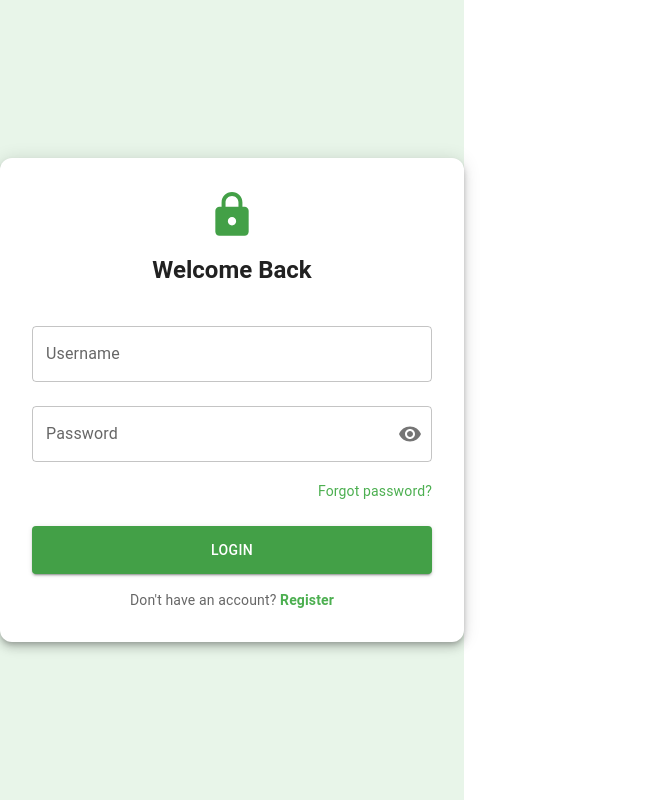
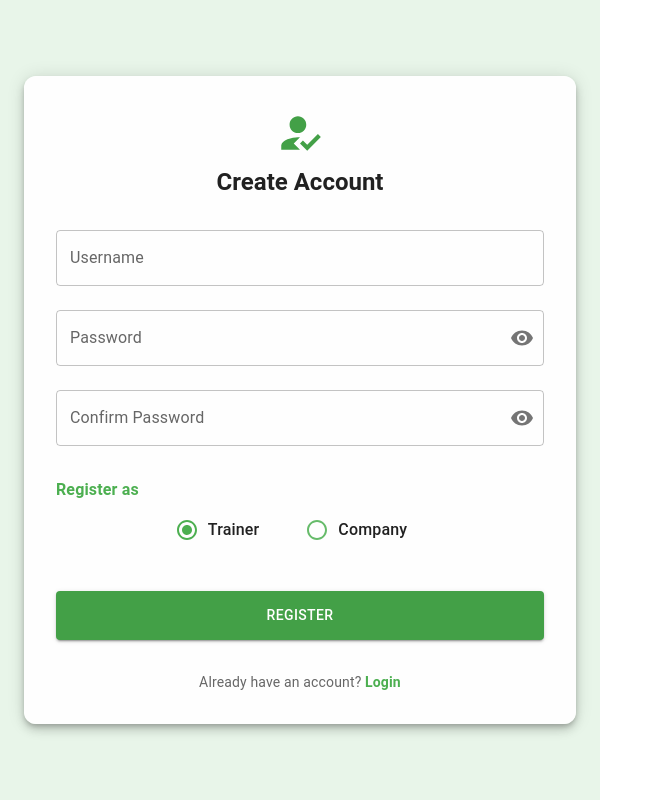
Before and after one commit to Isurini-2000/job-and-skill-development-platform-web, a React (Vite) app: page / in a window 1280 px wide. Shown: the whole page, without its empty margins (0-663 px from the left). Built offline with nearby package versions, Linux system fonts and the light colour scheme.

Commit message:
Create register page

```diff
--- a/src/App/App.jsx
+++ b/src/App/App.jsx
@@ -1,11 +1,14 @@
 import LoginPage from '../pages/LoginPage/LoginPage'
+import RegisterPage from '../pages/RegisterPage/RegisterPage'
 import './App.css'
 
 function App() {
 
   return (
     <>
-    <LoginPage/>
+    {/* <LoginPage/> */}
+    <RegisterPage/>
+
     </>
   )
 }
--- a/src/pages/LoginPage/LoginPage.jsx
+++ b/src/pages/LoginPage/LoginPage.jsx
@@ -55,6 +55,19 @@ const LoginPage = () => {
           margin="normal"
           value={username}
           onChange={(e) => setUsername(e.target.value)}
+          sx={{
+            '& .MuiOutlinedInput-root': {
+              '&:hover fieldset': {
+                borderColor: '#66bb6a',
+              },
+              '&.Mui-focused fieldset': {
+                borderColor: '#4caf50',
+              },
+            },
+            '& .MuiInputLabel-root.Mui-focused': {
+              color: '#4caf50',
+            },
+          }}
         />
 
         <TextField
@@ -65,6 +78,19 @@ const LoginPage = () => {
           type={showPassword ? "text" : "password"}
           value={password}
           onChange={(e) => setPassword(e.target.value)}
+          sx={{
+            '& .MuiOutlinedInput-root': {
+              '&:hover fieldset': {
+                borderColor: '#66bb6a',
+              },
+              '&.Mui-focused fieldset': {
+                borderColor: '#4caf50',
+              },
+            },
+            '& .MuiInputLabel-root.Mui-focused': {
+              color: '#4caf50',
+            },
+          }}
           InputProps={{
             endAdornment: (
               <InputAdornment position="end">
@@ -95,12 +121,19 @@ const LoginPage = () => {
 
         <Button
           variant="contained"
+          type="submit"
           fullWidth
           sx={{
             mt: 3,
+            mb: 2,
             py: 1.5,
             backgroundColor: "#43a047",
-            "&:hover": { backgroundColor: "#388e3c" },
+            '&:hover': {
+              bgcolor: '#45a049',
+              transform: 'translateY(-2px)',
+              boxShadow: 4
+            },
+            transition: 'all 0.3s ease'
           }}
           onClick={handleLogin}
         >
--- /dev/null
+++ b/src/pages/RegisterPage/RegisterPage.jsx
@@ -0,0 +1,315 @@
+import { useState } from 'react';
+import {
+  Box,
+  Container,
+  TextField,
+  Button,
+  Typography,
+  Link,
+  IconButton,
+  InputAdornment,
+  Paper,
+  Radio,
+  RadioGroup,
+  FormControlLabel,
+  FormControl,
+  FormLabel
+} from '@mui/material';
+import {
+  Visibility,
+  VisibilityOff,
+  PersonAddOutlined,
+  HowToReg
+} from '@mui/icons-material';
+
+const RegisterPage = () => {
+  const [showPassword, setShowPassword] = useState(false);
+  const [showConfirmPassword, setShowConfirmPassword] = useState(false);
+  const [formData, setFormData] = useState({
+    username: '',
+    password: '',
+    confirmPassword: '',
+    userType: 'trainer'
+  });
+
+  const handleClickShowPassword = () => {
+    setShowPassword(!showPassword);
+  };
+
+  const handleClickShowConfirmPassword = () => {
+    setShowConfirmPassword(!showConfirmPassword);
+  };
+
+  const handleChange = (e) => {
+    setFormData({
+      ...formData,
+      [e.target.name]: e.target.value
+    });
+  };
+
+  const handleSubmit = (e) => {
+    e.preventDefault();
+
+    if (formData.password !== formData.confirmPassword) {
+      alert('Passwords do not match!');
+      return;
+    }
+
+    console.log('Registration attempt:', formData);
+  };
+
+  return (
+    <Box
+      sx={{
+        minHeight: '100vh',
+        display: 'flex',
+        alignItems: 'center',
+        justifyContent: 'center',
+        backgroundColor: "#e8f5e9",
+      }}
+    >
+      <Container maxWidth="sm">
+        <Paper
+          elevation={6}
+          sx={{
+            padding: 4,
+            display: 'flex',
+            flexDirection: 'column',
+            alignItems: 'center',
+            borderRadius: 3,
+            backgroundColor: 'rgba(255, 255, 255, 0.95)'
+          }}
+        >
+
+          <HowToReg sx={{ fontSize: 50, color: "#43a047" }} />
+
+          <Typography variant="h5" fontWeight="bold" sx={{ mt: 1, mb: 2 }}>
+            Create Account
+          </Typography>
+
+          <Box
+            component="form"
+            onSubmit={handleSubmit}
+            sx={{ width: '100%' }}
+          >
+            <TextField
+              margin="normal"
+              fullWidth
+              variant="outlined"
+              id="username"
+              label="Username"
+              name="username"
+              autoComplete="username"
+              value={formData.username}
+              onChange={handleChange}
+              sx={{
+                '& .MuiOutlinedInput-root': {
+                  '&:hover fieldset': {
+                    borderColor: '#66bb6a',
+                  },
+                  '&.Mui-focused fieldset': {
+                    borderColor: '#4caf50',
+                  },
+                },
+                '& .MuiInputLabel-root.Mui-focused': {
+                  color: '#4caf50',
+                },
+              }}
+            />
+
+            <TextField
+              margin="normal"
+              fullWidth
+              name="password"
+              label="Password"
+              type={showPassword ? 'text' : 'password'}
+              id="password"
+              autoComplete="new-password"
+              value={formData.password}
+              onChange={handleChange}
+              InputProps={{
+                endAdornment: (
+                  <InputAdornment position="end">
+                    <IconButton
+                      aria-label="toggle password visibility"
+                      onClick={handleClickShowPassword}
+                      edge="end"
+                    >
+                      {showPassword ? <VisibilityOff /> : <Visibility />}
+                    </IconButton>
+                  </InputAdornment>
+                ),
+              }}
+              sx={{
+                '& .MuiOutlinedInput-root': {
+                  '&:hover fieldset': {
+                    borderColor: '#66bb6a',
+                  },
+                  '&.Mui-focused fieldset': {
+                    borderColor: '#4caf50',
+                  },
+                },
+                '& .MuiInputLabel-root.Mui-focused': {
+                  color: '#4caf50',
+                },
+              }}
+            />
+
+            <TextField
+              margin="normal"
+              fullWidth
+              name="confirmPassword"
+              label="Confirm Password"
+              type={showConfirmPassword ? 'text' : 'password'}
+              id="confirmPassword"
+              autoComplete="new-password"
+              value={formData.confirmPassword}
+              onChange={handleChange}
+              InputProps={{
+                endAdornment: (
+                  <InputAdornment position="end">
+                    <IconButton
+                      aria-label="toggle confirm password visibility"
+                      onClick={handleClickShowConfirmPassword}
+                      edge="end"
+                    >
+                      {showConfirmPassword ? <VisibilityOff /> : <Visibility />}
+                    </IconButton>
+                  </InputAdornment>
+                ),
+              }}
+              sx={{
+                '& .MuiOutlinedInput-root': {
+                  '&:hover fieldset': {
+                    borderColor: '#66bb6a',
+                  },
+                  '&.Mui-focused fieldset': {
+                    borderColor: '#4caf50',
+                  },
+                },
+                '& .MuiInputLabel-root.Mui-focused': {
+                  color: '#4caf50',
+                },
+              }}
+            />
+
+
+            <FormControl
+              component="fieldset"
+              sx={{
+                mt: 3,
+                mb: 2,
+                width: '100%'
+              }}
+            >
+              <FormLabel
+                component="legend"
+                sx={{
+                  color: '#4caf50',
+                  fontWeight: 600,
+                  '&.Mui-focused': {
+                    color: '#4caf50',
+                  },
+                }}
+              >
+                Register as
+              </FormLabel>
+              <RadioGroup
+                row
+                aria-label="user-type"
+                name="userType"
+                value={formData.userType}
+                onChange={handleChange}
+                sx={{
+                  mt: 1,
+                  justifyContent: 'center',
+                  gap: 4
+                }}
+              >
+                <FormControlLabel
+                  value="trainer"
+                  control={
+                    <Radio
+                      sx={{
+                        color: '#66bb6a',
+                        '&.Mui-checked': {
+                          color: '#4caf50',
+                        },
+                      }}
+                    />
+                  }
+                  label={
+                    <Typography sx={{ fontWeight: 500 }}>
+                      Trainer
+                    </Typography>
+                  }
+                />
+                <FormControlLabel
+                  value="company"
+                  control={
+                    <Radio
+                      sx={{
+                        color: '#66bb6a',
+                        '&.Mui-checked': {
+                          color: '#4caf50',
+                        },
+                      }}
+                    />
+                  }
+                  label={
+                    <Typography sx={{ fontWeight: 500 }}>
+                      Company
+                    </Typography>
+                  }
+                />
+              </RadioGroup>
+            </FormControl>
+
+            <Button
+              variant="contained"
+              type="submit"
+              fullWidth
+              sx={{
+                mt: 3,
+                mb: 2,
+                py: 1.5,
+                backgroundColor: "#43a047",
+                '&:hover': {
+                  bgcolor: '#45a049',
+                  transform: 'translateY(-2px)',
+                  boxShadow: 4
+                },
+                transition: 'all 0.3s ease'
+              }}
+            >
+              Register
+            </Button>
+
+
+            <Box sx={{ textAlign: 'center', mt: 2 }}>
+              <Typography variant="body2" color="text.secondary">
+                Already have an account?{' '}
+                <Link
+                  href="#"
+                  sx={{
+                    color: '#4caf50',
+                    textDecoration: 'none',
+                    fontWeight: 600,
+                    '&:hover': {
+                      textDecoration: 'underline',
+                      color: '#2e7d32'
+                    }
+                  }}
+                >
+                  Login
+                </Link>
+              </Typography>
+            </Box>
+          </Box>
+        </Paper>
+      </Container>
+    </Box>
+  );
+};
+
+export default RegisterPage;
```
Lines whose indentation alone changed are shown as unchanged.
